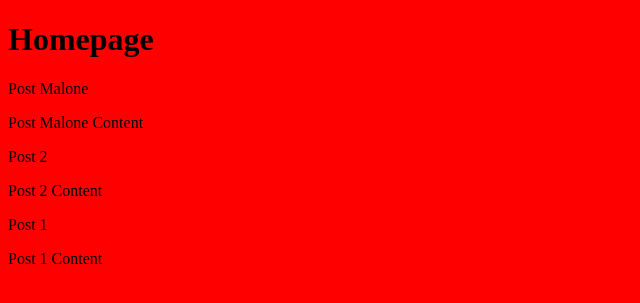
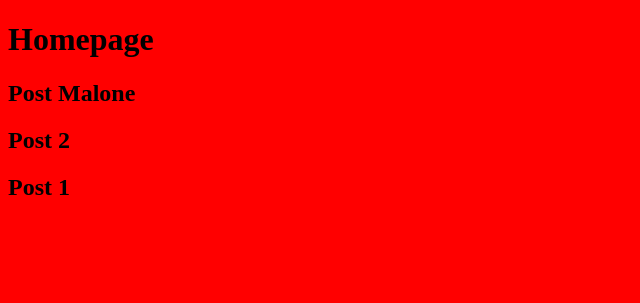
Before and after one commit to esalladay/ellidiedesigns.com, a Jekyll site: the page built from index.md, in a window 1280 px wide. Shown: the top 303 px of the page, without its empty margins (0-640 px from the left). Built offline with Jekyll 4.4.1, drawn with Linux system fonts in a browser that asks for light colours; part of the change alters nothing that is shown.

Commit message:
Update home.html

```diff
--- a/_layouts/home.html
+++ b/_layouts/home.html
@@ -8,8 +8,8 @@ layout: default
 
 {%- for post in site.posts -%}
 
-{{ post.title }}
+<h2>{{ post.title }}</h2>
 
-{{ post.content }}
+{{ content }}
 
 {%- endfor -%}
```
